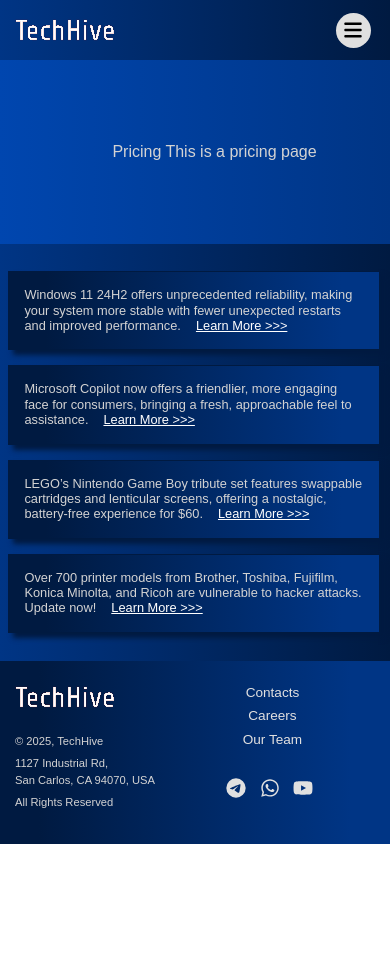
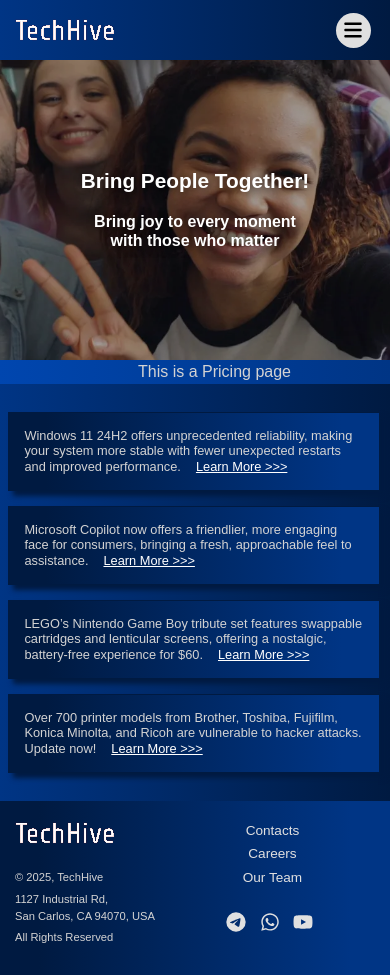
Before and after one commit to Alex-B012/techHive2, a React (Create React App) app: page /pricing in a window 390 px wide. Before the commit the page ends 844 px from the top, so only its background shows below. Built offline with nearby package versions, Linux system fonts and the light colour scheme; a web font is replaced by a local one.

Commit message:
banner - completed

```diff
--- a/src/App.css
+++ b/src/App.css
@@ -23,7 +23,7 @@
   grid-template-rows: 60px 0fr 1fr 1fr;
   grid-template-areas:
     "header header"
-    "video video"
+    "promo_content promo_content"
     "page news"
     "footer footer";
   height: 100vh;
@@ -44,7 +44,7 @@
     grid-template-rows: 60px 0fr 1fr 1fr 1fr;
     grid-template-areas:
       "header "
-      "video "
+      "promo_content"
       "page"
       "news"
       "footer";
--- a/src/App.tsx
+++ b/src/App.tsx
@@ -15,6 +15,11 @@
 import NotFound from "./pages/NotFound/NotFound";
 
 
+import Banner from "./components/Banner/banner";
+import { banner_info } from "./data/pricing"
+
+
+
 function App() {
   const location = useLocation();
   const isHomePage = location.pathname === "/";
@@ -25,8 +30,8 @@
     <div className="App">
       <Header />
       {isHomePage && <Video />}
-      {/* {isPricingPage && <BannerPricing />} */}
-      {/* {isNewsPage && <BannerNews />} */}
+      {isPricingPage && <Banner data={banner_info[0]} />}
+      {/* {isNewsPage && <Banner data={""} />} */}
       <Routes>
         <Route path="/" element={<Home />} />
         <Route path="/pricing" element={<Pricing />} />
--- /dev/null
+++ b/src/components/Banner/banner.css
@@ -0,0 +1,178 @@
+.banner__section {
+   display: flex;
+   align-items: center;
+   justify-content: center;
+   grid-area: promo_content;
+   width: 100%;
+   height: 668px;
+   overflow: hidden;
+   position: relative;
+   background-color: var(--header-bg-color);
+}
+
+.banner__img {
+   width: 100%;
+   height: 668px;
+   object-fit: cover;
+}
+
+.banner__cover {
+   display: grid;
+   grid-template-rows: repeat(2, 60px);
+   align-items: center;
+   align-content: center;
+   row-gap: 30px;
+   background-color: rgba(0, 0, 0, 0.3);
+   width: 100%;
+   height: 100%;
+   position: absolute;
+   color: white;
+   text-shadow: 2px 2px 10px rgba(0, 0, 0, 0.6);
+   pointer-events: none;
+}
+
+.banner__title {
+   display: grid;
+   font-weight: 800;
+   font-size: 2.5em;
+   text-align: center;
+}
+
+.banner__subtitle {
+   display: grid;
+   grid-template-columns: 1fr 1fr;
+   font-weight: 600;
+   font-size: 1.8em;
+   width: 100%;
+}
+
+.banner__subtitleSpan {
+   display: grid;
+   text-align: right;
+}
+
+.banner__subtitleSpan:last-child {
+   text-align: left;
+   padding-left: 0.5vw;
+}
+
+@media screen and (max-width: 1300px) {
+   .banner__cover {
+      grid-template-rows: repeat(2, 50px);
+      row-gap: 0px;
+   }
+
+   .banner__title {
+      font-size: 2rem;
+   }
+
+   .banner__subtitle {
+      font-size: 1.3rem;
+   }
+}
+
+@media screen and (max-width: 1024px) {
+   .banner__section {
+      height: 400px;
+   }
+
+   .banner__cover {
+      grid-template-rows: repeat(2, 40px);
+   }
+
+   .banner__title {
+      font-size: 1.6rem;
+   }
+
+   .banner__subtitle {
+      font-size: 1.1rem;
+   }
+}
+
+@media screen and (max-width: 768px) {
+   .banner__section {
+      height: 300px;
+   }
+
+   .banner__cover {
+      grid-template-rows: repeat(2, 30px);
+   }
+
+   .banner__title {
+      font-size: 1.3rem;
+   }
+
+   .banner__subtitle {
+      font-size: 1rem;
+   }
+}
+
+@media screen and (max-width: 500px) {
+   .banner__cover {
+      row-gap: 20px;
+   }
+
+   .banner__subtitle {
+      grid-template-columns: 1fr;
+      grid-template-rows: repeat(2, 1fr);
+   }
+
+   .banner__subtitleSpan, .banner__subtitleSpan:last-child {
+      text-align: center;
+      padding: 0;
+   }
+}
+
+@media screen and (max-height: 1000px) and (max-width: 1300px) {
+   .banner__section {
+      max-height: 300px;
+   }
+}
+
+@media screen and (max-height: 550px) and (max-width: 1000px) {
+   .banner__section {
+      height: calc(100vh - 35px);
+      max-height: calc(100vh - 35px);
+   }
+
+   .banner__cover {
+      row-gap: 20px;
+   }
+
+   .banner__title {
+      font-size: 2rem;
+   }
+
+   .banner__subtitle {
+      font-size: 1.3rem;
+   }
+}
+
+@media screen and (max-height: 330px) and (max-width: 600px) {
+   .banner__section {
+      height: calc(100vh - 35px);
+      max-height: calc(100vh - 35px);
+   }
+
+   .banner__cover {
+      row-gap: 40px;
+   }
+
+   .banner__subtitle {
+      grid-template-columns: 1fr;
+      grid-template-rows: repeat(2, 1fr);
+   }
+
+   .banner__subtitleSpan, .banner__subtitleSpan:last-child {
+      text-align: center;
+      padding: 0;
+   }
+
+   .banner__title {
+      font-size: 2rem;
+   }
+
+   .banner__subtitle {
+      font-size: 1.3rem;
+   }
+}
--- /dev/null
+++ b/src/components/Banner/banner.tsx
@@ -0,0 +1,22 @@
+import { BannerInterface } from "../../types/banner"
+import "./banner.css"
+
+interface BannerProps {
+   data: BannerInterface;
+}
+
+function Banner({ data }: BannerProps) {
+   return (
+      <section className="banner__section">
+         <img className="banner__img" src={data.img.url} alt={data.img.name} />
+         <div className="banner__cover">
+            <h2 className="banner__title">{data.title}</h2>
+            <h3 className="banner__subtitle">
+               <span className="banner__subtitleSpan">{data.subtitle.line1}</span><span className="banner__subtitleSpan">{`  ${data.subtitle.line2}`}</span>
+            </h3>
+         </div>
+      </section>
+   )
+}
+
+export default Banner
--- a/src/components/Video/Video.tsx
+++ b/src/components/Video/Video.tsx
@@ -18,7 +18,6 @@
       const videoElement = e.target as HTMLVideoElement;
       console.error("Error loading video:", videoElement?.src);
       console.error("Error event:", e.nativeEvent);
-
       setVideoError(true);
       handleVideoEnd()
    };
--- a/src/components/Video/video.css
+++ b/src/components/Video/video.css
@@ -1,20 +1,12 @@
 .video__section {
-   display: grid;
-   grid-area: video;
-   grid-template-columns: 1fr;
-   grid-template-rows: 668px;
+   display: flex;
    align-items: center;
    justify-content: center;
-}
-
-.video__section {
-   position: relative;
+   grid-area: promo_content;
    width: 100%;
    height: 668px;
    overflow: hidden;
-   display: flex;
-   align-items: center;
-   justify-content: center;
+   position: relative;
 }
 
 .bgvideo {
--- /dev/null
+++ b/src/data/pricing.ts
@@ -0,0 +1,35 @@
+import banner_connect from "../assets/images_pricing/banner_connect.webp"
+
+export const banner_info = [
+   {
+      id: 1, title: "Bring People Together!",
+      subtitle: { line1: "Bring joy to every moment ", line2: " with those who matter" },
+      img: {
+         name: "Friends together",
+         url: banner_connect,
+      }
+   },
+   {
+      id: 2,
+      title: "",
+      subtitle: {
+         line1: "",
+         line2: ""
+      },
+      img: {
+         name: "",
+         url: ""
+      }
+   },
+   {
+      id: 3,
+      title: "",
+      subtitle: {
+         line1: "",
+         line2: ""
+      },
+      img: {
+         name: "",
+         url: ""
+      }
+   }]
--- a/src/pages/Pricing/Pricing.tsx
+++ b/src/pages/Pricing/Pricing.tsx
@@ -5,12 +5,7 @@
       <div className='pricingPage'>
          <div className="pricingPage__empty"></div>
          <div className="pricingPage__container">
-            {/* <HomeSlider data={productCategories_data} /> */}
-            {/* <HomeBtn content="See More" link={""} /> */}
-            {/* <HomeHelp /> */}
-            Pricing
-
-            This is a pricing page
+            This is a Pricing page
          </div>
       </div>
    )
--- /dev/null
+++ b/src/types/banner.ts
@@ -0,0 +1,12 @@
+export interface BannerInterface {
+   id: number;
+   title: string;
+   subtitle: {
+      line1: string,
+      line2: string
+   };
+   img: {
+      name: string;
+      url: string;
+   };
+}
```
Also changed, not shown: src/assets/images_pricing/banner_connect.webp (added).
